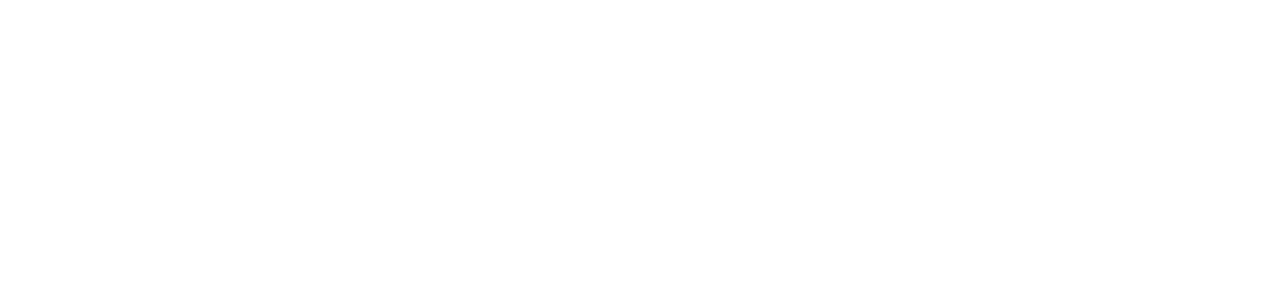
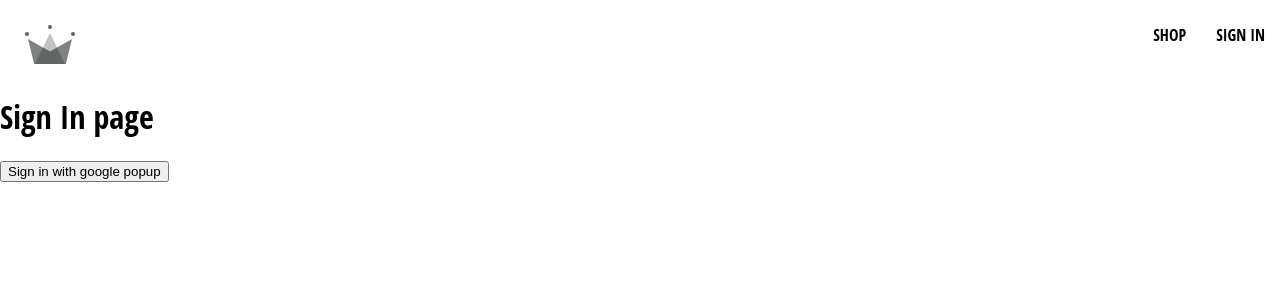
Before and after one commit to redemtiom/react-ecommerce-basics, a React (Create React App) app: page /sign-in in a window 1280 px wide. Before the commit this address had no page. Shown: the top 300 px of the page. Built offline with nearby package versions, Linux system fonts and the light colour scheme.

Commit message:
Added init firebase configuration and setting config in firebase console

```diff
--- a/package.json
+++ b/package.json
@@ -6,6 +6,7 @@
     "@testing-library/jest-dom": "^5.16.5",
     "@testing-library/react": "^13.4.0",
     "@testing-library/user-event": "^13.5.0",
+    "firebase": "^9.9.4",
     "react": "^18.2.0",
     "react-dom": "^18.2.0",
     "react-router-dom": "^6.3.0",
--- a/src/App.js
+++ b/src/App.js
@@ -2,6 +2,7 @@
 
 import Home from './routes/home/home.component';
 import Navigation from './routes/navigation/navigation.component';
+import SigIn from './routes/sign-in/sign-in.component';
 
 const Shop = () =>{
   return(<div>
@@ -14,7 +15,8 @@
 		<Routes>
       <Route path='/' element={<Navigation />} >
         <Route index element={<Home/>} />
-        <Route path='/shop' element={<Shop/>} />
+        <Route path='shop' element={<Shop/>} />
+        <Route path='sign-in' element={<SigIn/>} />
       </Route>
 		</Routes>
 	);
--- a/src/routes/navigation/navigation.component.jsx
+++ b/src/routes/navigation/navigation.component.jsx
@@ -1,5 +1,6 @@
 import { Fragment } from 'react';
 import { Outlet, Link } from 'react-router-dom';
+
 import { ReactComponent as CrwnLogo } from '../../assets/crown.svg';
 
 import './navigation.styles.scss'
@@ -15,6 +16,9 @@
 					<Link className='nav-link' to='/shop'>
 						SHOP
 					</Link>
+					<Link className='nav-link' to='/sign-in'>
+						SIGN IN
+					</Link>
 				</div>
 			</div>
 			<Outlet />
--- /dev/null
+++ b/src/routes/sign-in/sign-in.component.jsx
@@ -0,0 +1,17 @@
+import { signinWithGooglePopup} from '../../utils/firebase/firebase.utils'
+
+const SigIn = () => {
+    const logGoogleUser = async () => {
+        const response = await signinWithGooglePopup()
+        console.log(response)
+    }
+
+    return(<div>
+        <h1>Sign In page</h1>
+        <button onClick={logGoogleUser}>
+            Sign in with google popup
+        </button>
+    </div>)
+}
+
+export default SigIn
--- /dev/null
+++ b/src/utils/firebase/firebase.utils.js
@@ -0,0 +1,76 @@
+// Import the functions you need from the SDKs you need
+import { initializeApp } from "firebase/app";
+import {
+    getAuth,
+    signInWithRedirect,
+    signInWithPopup,
+    GoogleAuthProvider,
+    signOut
+} from 'firebase/auth'
+// TODO: Add SDKs for Firebase products that you want to use
+// https://firebase.google.com/docs/web/setup#available-libraries
+
+// Your web app's Firebase configuration
+const firebaseConfig = {
+    apiKey: "AIzaSyCFgyBTHe81K6bye9uKcbCtWs4J6-G8kq8",
+    authDomain: "crwn-clothing-db-ac9c0.firebaseapp.com",
+    projectId: "crwn-clothing-db-ac9c0",
+    storageBucket: "crwn-clothing-db-ac9c0.appspot.com",
+    messagingSenderId: "694349245031",
+    appId: "1:694349245031:web:a7e68aba2eb0ee34b282c2"
+};
+
+// Initialize Firebase
+const firebaseApp = initializeApp(firebaseConfig);
+
+const provider = new GoogleAuthProvider();
+
+provider.setCustomParameters({
+    propmt: 'select_account'
+})
+
+export const auth = getAuth()
+export const signinWithGooglePopup = () => signInWithPopup(auth, provider)
+
+// import { getAuth, signInWithPopup, GoogleAuthProvider, signOut } from 'firebase/auth'
+
+// const auth = getAuth();
+// signInWithPopup(auth, provider)
+//     .then((result) => {
+//         // This gives you a Google Access Token. You can use it to access the Google API.
+//         const credential = GoogleAuthProvider.credentialFromResult(result);
+//         const token = credential.accessToken;
+//         // The signed-in user info.
+//         const user = result.user;
+//         // ...
+//     }).catch((error) => {
+//         // Handle Errors here.
+//         const errorCode = error.code;
+//         const errorMessage = error.message;
+//         // The email of the user's account used.
+//         const email = error.customData.email;
+//         // The AuthCredential type that was used.
+//         const credential = GoogleAuthProvider.credentialFromError(error);
+//         // ...
+//     });
+
+// const signInWithPopup2 = async () => {
+//     try {
+//         const result = await signInWithPopup(auth, provider)
+//         // This gives you a Google Access Token. You can use it to access the Google API.
+//         const credential = GoogleAuthProvider.credentialFromResult(result);
+//         const token = credential.accessToken;
+//         // The signed-in user info.
+//         const user = result.user;
+//         // ...
+//     } catch (error) {
+//         // Handle Errors here.
+//         const errorCode = error.code;
+//         const errorMessage = error.message;
+//         // The email of the user's account used.
+//         const email = error.customData.email;
+//         // The AuthCredential type that was used.
+//         const credential = GoogleAuthProvider.credentialFromError(error);
+//         // ...
+//     }
+// }
```
Also changed, not shown: 1 other file (tests, documents, lock files or other folders).
